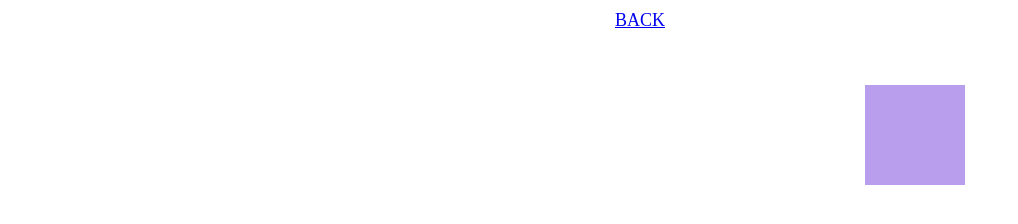
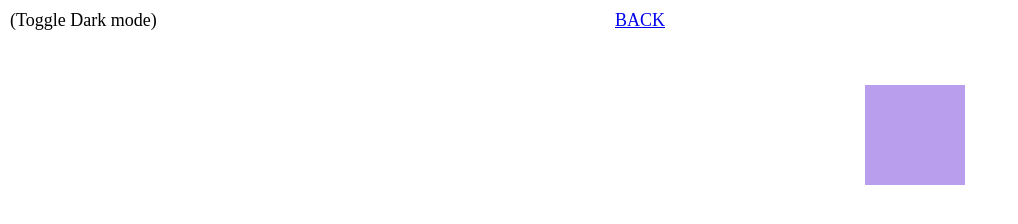
Before and after one commit to yaboi870/DVD, a plain HTML site: page index.html in a window 1280 px wide. Shown: the whole page, without its empty margins (0-1018 px from the left). Drawn offline with Linux system fonts and the light colour scheme.

Commit message:
Update index.html

```diff
--- a/index.html
+++ b/index.html
@@ -6,6 +6,8 @@
         body {
             margin: 0;
             overflow: hidden;
+            background-color: white; /* Initialize background color */
+            color: black; /* Initialize text color */
         }
         #box {
             width: 100px;
@@ -20,12 +22,20 @@
             transform: translateX(-50%);
             font-size: 18px;
         }
+        #color-toggle {
+            position: absolute;
+            top: 10px;
+            left: 10px;
+            font-size: 18px;
+            cursor: pointer;
+        }
     </style>
 </head>
 <body>
     <div id="back-link">
         <a href="https://yaboi870.github.io/Ultraclip/">BACK</a>
     </div>
+    <div id="color-toggle" onclick="toggleColors()">(Toggle Dark mode)</div>
     <div id="box"></div>
 
     <script>
@@ -34,6 +44,7 @@
         let y = 0;
         let xSpeed = 5;
         let ySpeed = 5;
+        let colorsToggled = false;
 
         function getRandomColor() {
             const letters = '0123456789ABCDEF';
@@ -42,6 +53,16 @@
                 color += letters[Math.floor(Math.random() * 16)];
             }
             return color;
+        }
+
+        function toggleColors() {
+            const body = document.body;
+            const textColor = colorsToggled ? 'black' : 'white';
+            const bgColor = colorsToggled ? 'white' : 'black';
+
+            body.style.color = textColor;
+            body.style.backgroundColor = bgColor;
+            colorsToggled = !colorsToggled;
         }
 
         function animate() {
```
